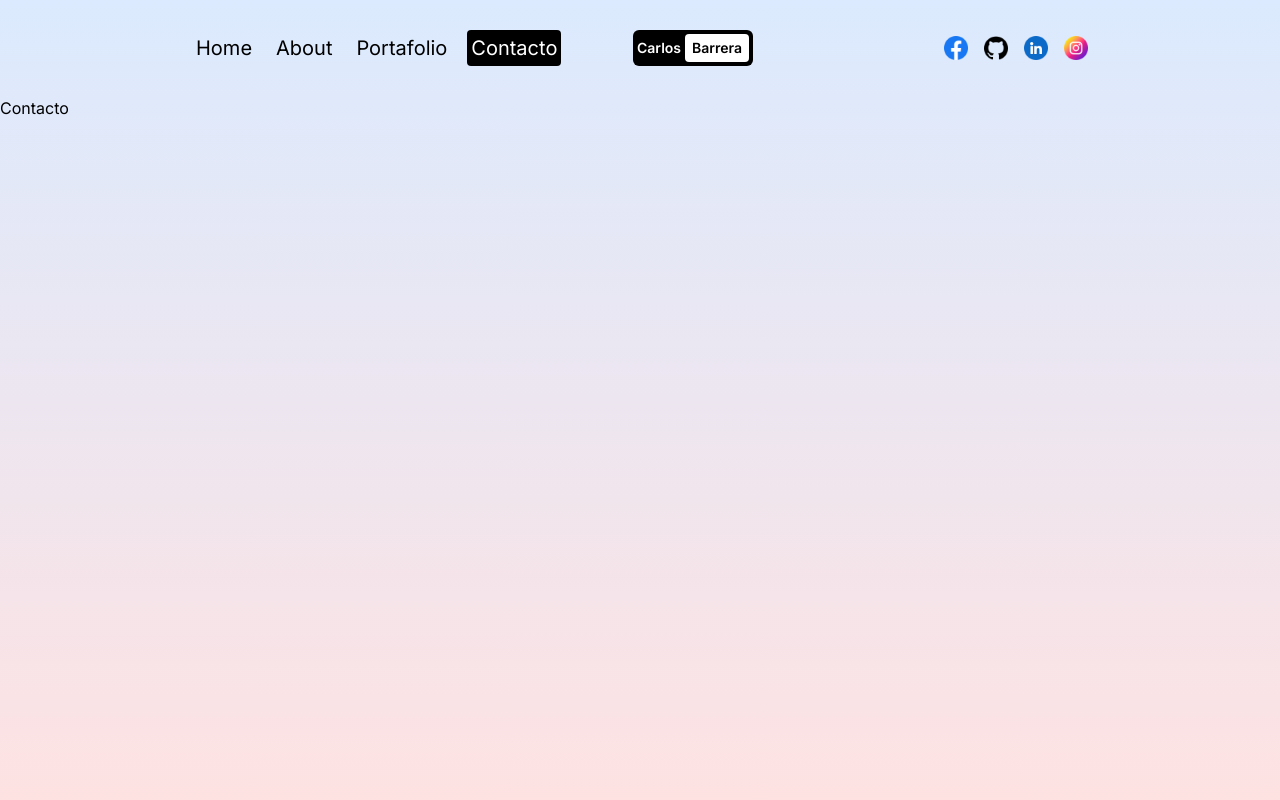
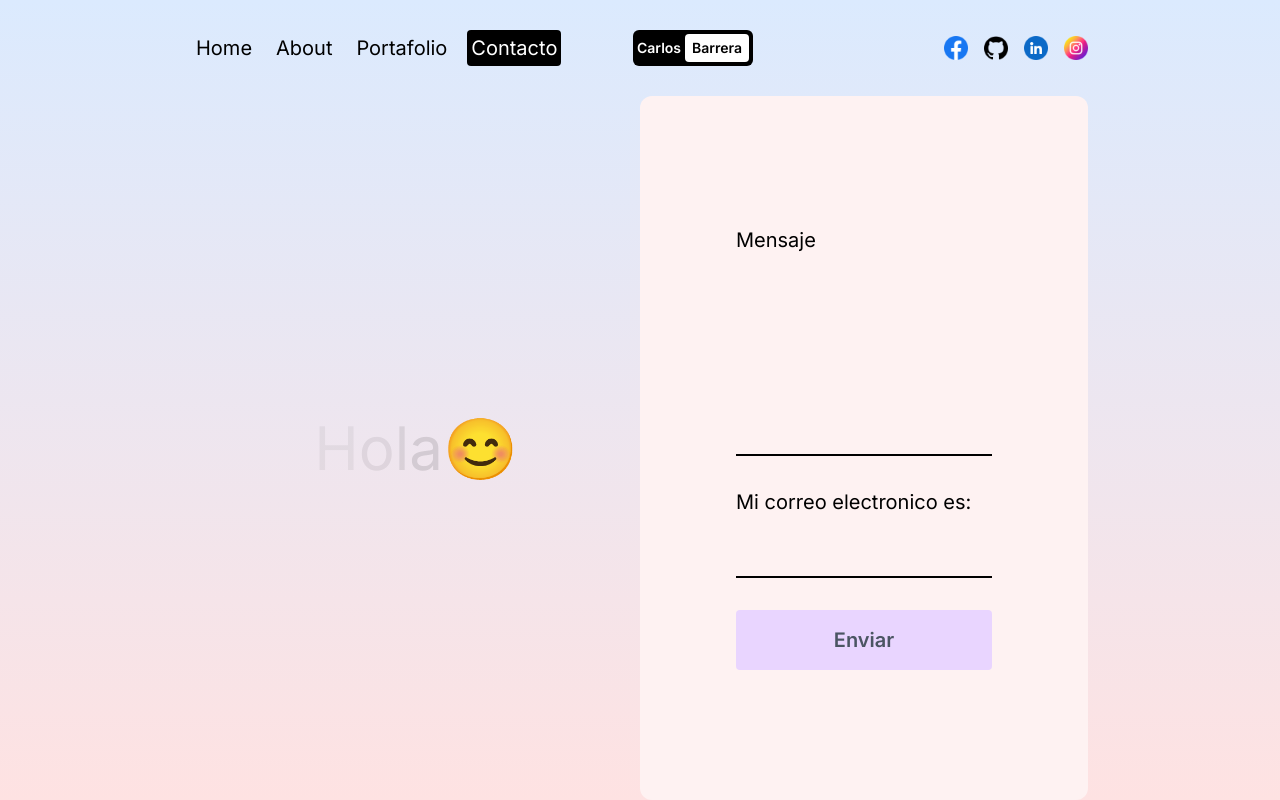
Before and after one commit to carlosbarreraacuna/PortafolioNext, a Next.js app: page /contact in a window 1280 px wide. Built offline with nearby package versions, Linux system fonts and the light colour scheme.

Commit message:
Enviar correos electronicos

```diff
--- a/package.json
+++ b/package.json
@@ -9,6 +9,7 @@
     "lint": "next lint"
   },
   "dependencies": {
+    "@emailjs/browser": "^4.3.3",
     "framer-motion": "^11.0.25",
     "next": "14.1.4",
     "react": "^18",
--- a/src/app/contact/page.jsx
+++ b/src/app/contact/page.jsx
@@ -1,18 +1,102 @@
-"use client"
+"use client";
+import { motion } from "framer-motion";
+import { useRef, useState } from "react";
+import emailjs from "@emailjs/browser";
 
-import {motion} from "framer-motion"
+const ContactPage = () => {
+  const [success, setSuccess] = useState(false);
+  const [error, setError] = useState(false);
+  const text = "Hola";
 
+  const form = useRef();
 
-const Contact = () => {
-    return (
-        <motion.div className="h-full"
-        initial={{ y: "-200vh" }}
-        animate={{ y: "0%" }}
-        transition={{ duration: 1 }}>
+  const sendEmail = (e) => {
+    e.preventDefault();
+    setError(false);
+    setSuccess(false);
 
-           Contacto
-        </motion.div>
-    )
-}
+    emailjs
+      .sendForm(
+        process.env.NEXT_PUBLIC_SERVICE_ID,
+        process.env.NEXT_PUBLIC_TEMPLATE_ID,
+        form.current,
+        process.env.NEXT_PUBLIC_PUBLIC_KEY
+      )
+      .then(
+        () => {
+          setSuccess(true);
+          form.current.reset();
+        },
+        () => {
+          setError(true);
+        }
+      );
+  };
 
-export default Contact
+  return (
+    <motion.div
+      className="h-full"
+      initial={{ y: "-200vh" }}
+      animate={{ y: "0%" }}
+      transition={{ duration: 1 }}
+    >
+      <div className="flex flex-col h-full px-4 lg:flex-row sm:px-8 md:px-12 lg:px-20 xl:px-48">
+        {/* TEXT CONTAINER */}
+        <div className="flex items-center justify-center text-6xl text-black h-1/2 lg:h-full lg:w-1/2">
+          <div>
+            {text.split("").map((letter, index) => (
+              <motion.span
+                key={index}
+                initial={{ opacity: 1 }}
+                animate={{ opacity: 0 }}
+                transition={{
+                  duration: 3,
+                  repeat: Infinity,
+                  delay: index * 0.1,
+                }}
+              >
+                {letter}
+              </motion.span>
+            ))}
+            😊
+          </div>
+        </div>
+        {/* FORM CONTAINER */}
+        <form
+          onSubmit={sendEmail}
+          ref={form}
+          className="flex flex-col justify-center gap-8 p-24 text-xl text-black h-1/2 lg:h-full lg:w-1/2 bg-red-50 rounded-xl"
+        >
+          <span>Mensaje</span>
+          <textarea
+            rows={6}
+            className="bg-transparent border-b-2 outline-none resize-none border-b-black"
+            name="user_message"
+          />
+          <span>Mi correo electronico es:</span>
+          <input
+            name="user_email"
+            type="text"
+            className="bg-transparent border-b-2 outline-none border-b-black"
+          />
+
+          <button className="p-4 font-semibold text-gray-600 bg-purple-200 rounded">
+            Enviar
+          </button>
+          {success && (
+            <span className="font-semibold text-green-600">
+             ¡Tu mensaje ha sido enviado exitosamente!
+            </span>
+          )}
+          {error && (
+            <span className="font-semibold text-red-600">
+              ¡Algo salió mal!
+            </span>
+          )}
+        </form>
+      </div>
+    </motion.div>
+  );
+};
+
+export default ContactPage;
```
Also changed, not shown: 2 other files (tests, documents, lock files or other folders).
